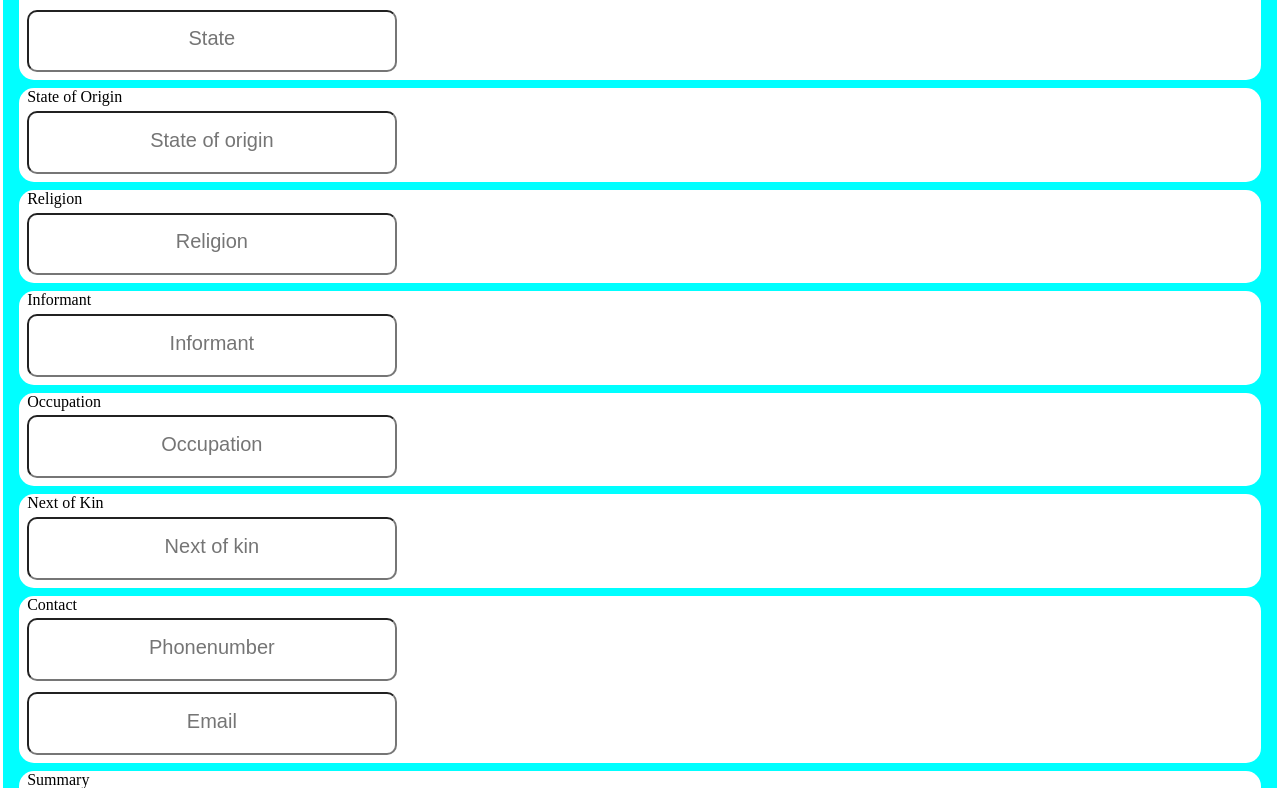
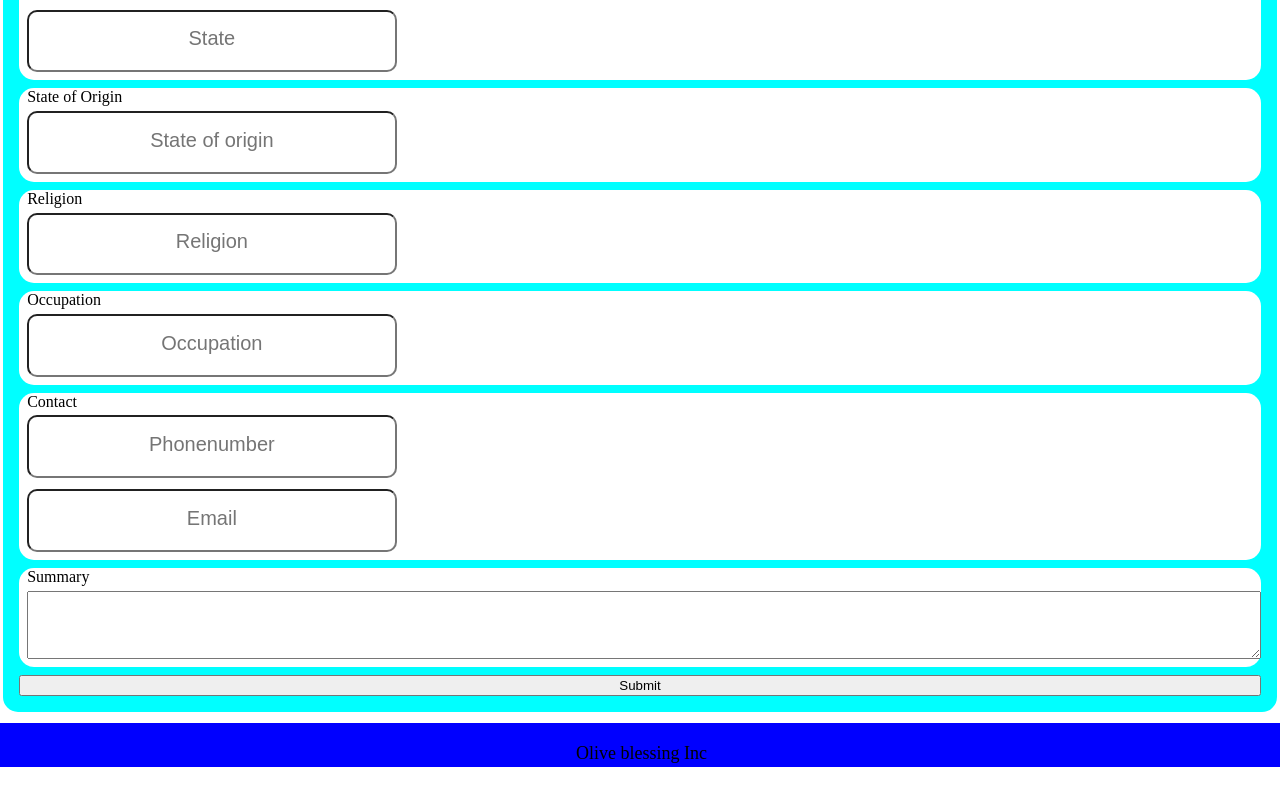
Before and after one commit to olive-blessings-HMS/HMS, a website: page public/html/patientList.html in a window 1280 px wide. Shown: the part 605-1393 px from the top of the page. After the commit the page ends 1372 px from the top, so only its background shows below. Drawn offline with Linux system fonts and the light colour scheme.

Commit message:
remove informant and nextofkin containers

```diff
--- a/public/html/patientList.html
+++ b/public/html/patientList.html
@@ -103,30 +103,12 @@
                         size="25"
                         />
                     </section>
-                    <section class="Informant label-container">
-                        <label>Informant</label>
-                        <input type="text"
-                        name="informant"
-                        id="informant"
-                        placeholder="Informant"
-                        size="25"
-                        />
-                    </section>
                     <section class="Occupation label-container">
                         <label>Occupation</label>
                         <input type="text"
                         name="occupation"
                         id="occupation"
                         placeholder="Occupation"
-                        size="25"
-                        />
-                    </section>
-                    <section class="Next-of-kin label-container">
-                        <label>Next of Kin</label>
-                        <input type="text"
-                        name="next-of-kin"
-                        id="next-of-kin"
-                        placeholder="Next of kin"
                         size="25"
                         />
                     </section>
```
